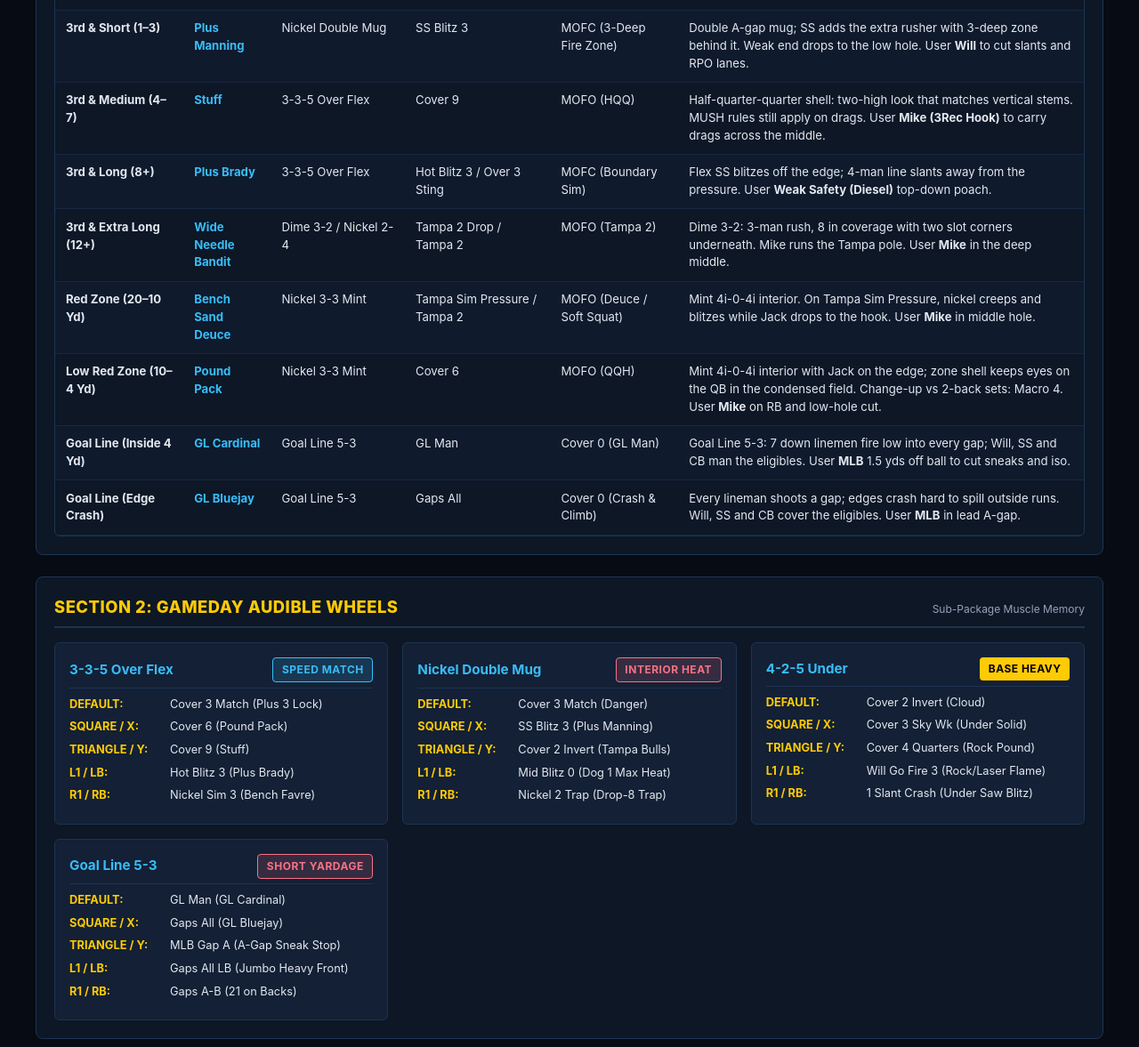
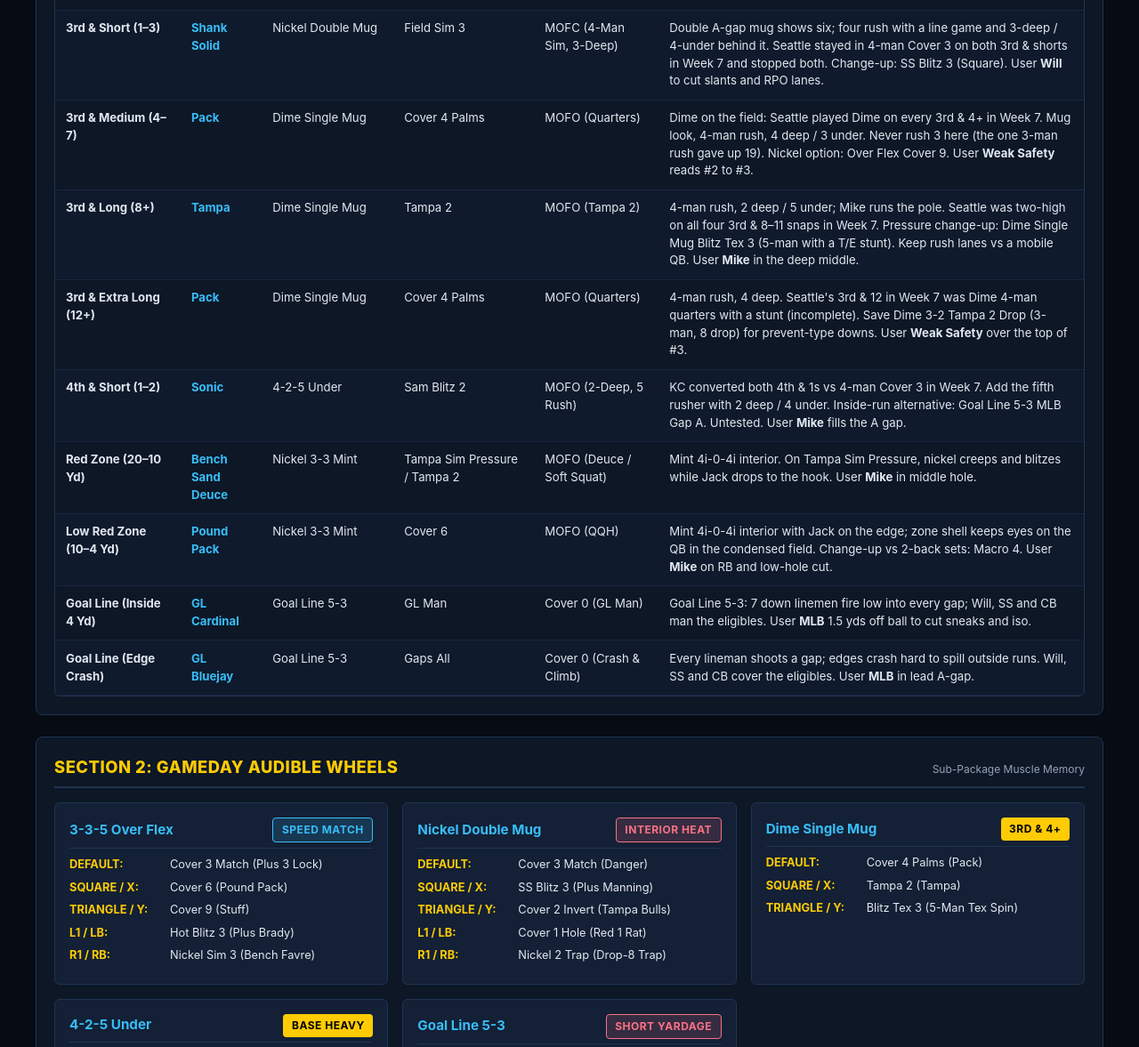
Before and after one commit to bdoubleok/dark-side-defense, a website: page michigan-match-defense.html in a window 1280 px wide. Shown: the part 683-1860 px from the top of the page at 89% size. Drawn offline with Linux system fonts and the light colour scheme.

Commit message:
Reconcile Michigan call sheet with verified Week 7 (SEA 20, KC 3) data
- 3rd & Short: default Double Mug Field Sim 3 (4-man, 3-deep); SS Blitz 3 stays on the wheel.
- 3rd & Medium / 3rd & Extra Long: Dime Single Mug Cover 4 Palms (Seattle was in Dime on every 3rd & 4+).
- 3rd & Long: Dime Single Mug Tampa 2; Blitz Tex 3 as the pressure change-up.
- Add a 4th & Short row: 4-2-5 Under Sam Blitz 2 (KC went 2 for 2 vs 4-man Cover 3).
- Wheels: Double Mug L1 Mid Blitz 0 -> Cover 1 Hole; Under R1 1 Slant Crash -> Sam Blitz 2; new Dime Single Mug wheel.

All new plays are in the CFB '27 4-2-5 book and in playbook Build v11.

```diff
--- a/michigan-match-defense.html
+++ b/michigan-match-defense.html
@@ -356,7 +356,7 @@
   <section id="sec-sit">
     <div class="section-header">
       <h2>Section 1: Situational Call Grid</h2>
-      <span>Tuned to Seattle 2026: ~85% zone · ~60% 2-high</span>
+      <span>Tuned to Seattle 2026: ~85% zone · ~60% 2-high · 3rd &amp; 4+ = Dime</span>
     </div>
     <div class="table-container">
       <table>
@@ -413,35 +413,43 @@
           </tr>
           <tr>
             <th scope="row">3rd &amp; Short (1–3)</th>
-            <td><span class="tag">Plus Manning</span></td>
+            <td><span class="tag">Shank Solid</span></td>
             <td>Nickel Double Mug</td>
-            <td>SS Blitz 3</td>
-            <td>MOFC (3-Deep Fire Zone)</td>
-            <td>Double A-gap mug; SS adds the extra rusher with 3-deep zone behind it. Weak end drops to the low hole. User <strong>Will</strong> to cut slants and RPO lanes.</td>
+            <td>Field Sim 3</td>
+            <td>MOFC (4-Man Sim, 3-Deep)</td>
+            <td>Double A-gap mug shows six; four rush with a line game and 3-deep / 4-under behind it. Seattle stayed in 4-man Cover 3 on both 3rd &amp; shorts in Week 7 and stopped both. Change-up: SS Blitz 3 (Square). User <strong>Will</strong> to cut slants and RPO lanes.</td>
           </tr>
           <tr>
             <th scope="row">3rd &amp; Medium (4–7)</th>
-            <td><span class="tag">Stuff</span></td>
-            <td>3-3-5 Over Flex</td>
-            <td>Cover 9</td>
-            <td>MOFO (HQQ)</td>
-            <td>Half-quarter-quarter shell: two-high look that matches vertical stems. MUSH rules still apply on drags. User <strong>Mike (3Rec Hook)</strong> to carry drags across the middle.</td>
+            <td><span class="tag">Pack</span></td>
+            <td>Dime Single Mug</td>
+            <td>Cover 4 Palms</td>
+            <td>MOFO (Quarters)</td>
+            <td>Dime on the field: Seattle played Dime on every 3rd &amp; 4+ in Week 7. Mug look, 4-man rush, 4 deep / 3 under. Never rush 3 here (the one 3-man rush gave up 19). Nickel option: Over Flex Cover 9. User <strong>Weak Safety</strong> reads #2 to #3.</td>
           </tr>
           <tr>
             <th scope="row">3rd &amp; Long (8+)</th>
-            <td><span class="tag">Plus Brady</span></td>
-            <td>3-3-5 Over Flex</td>
-            <td>Hot Blitz 3 / Over 3 Sting</td>
-            <td>MOFC (Boundary Sim)</td>
-            <td>Flex SS blitzes off the edge; 4-man line slants away from the pressure. User <strong>Weak Safety (Diesel)</strong> top-down poach.</td>
+            <td><span class="tag">Tampa</span></td>
+            <td>Dime Single Mug</td>
+            <td>Tampa 2</td>
+            <td>MOFO (Tampa 2)</td>
+            <td>4-man rush, 2 deep / 5 under; Mike runs the pole. Seattle was two-high on all four 3rd &amp; 8–11 snaps in Week 7. Pressure change-up: Dime Single Mug Blitz Tex 3 (5-man with a T/E stunt). Keep rush lanes vs a mobile QB. User <strong>Mike</strong> in the deep middle.</td>
           </tr>
           <tr>
             <th scope="row">3rd &amp; Extra Long (12+)</th>
-            <td><span class="tag">Wide Needle Bandit</span></td>
-            <td>Dime 3-2 / Nickel 2-4</td>
-            <td>Tampa 2 Drop / Tampa 2</td>
-            <td>MOFO (Tampa 2)</td>
-            <td>Dime 3-2: 3-man rush, 8 in coverage with two slot corners underneath. Mike runs the Tampa pole. User <strong>Mike</strong> in the deep middle.</td>
+            <td><span class="tag">Pack</span></td>
+            <td>Dime Single Mug</td>
+            <td>Cover 4 Palms</td>
+            <td>MOFO (Quarters)</td>
+            <td>4-man rush, 4 deep. Seattle's 3rd &amp; 12 in Week 7 was Dime 4-man quarters with a stunt (incomplete). Save Dime 3-2 Tampa 2 Drop (3-man, 8 drop) for prevent-type downs. User <strong>Weak Safety</strong> over the top of #3.</td>
+          </tr>
+          <tr>
+            <th scope="row">4th &amp; Short (1–2)</th>
+            <td><span class="tag">Sonic</span></td>
+            <td>4-2-5 Under</td>
+            <td>Sam Blitz 2</td>
+            <td>MOFO (2-Deep, 5 Rush)</td>
+            <td>KC converted both 4th &amp; 1s vs 4-man Cover 3 in Week 7. Add the fifth rusher with 2 deep / 4 under. Inside-run alternative: Goal Line 5-3 MLB Gap A. Untested. User <strong>Mike</strong> fills the A gap.</td>
           </tr>
           <tr>
             <th scope="row">Red Zone (20–10 Yd)</th>
@@ -504,8 +512,17 @@
           <li><span class="btn-label">DEFAULT:</span> <span>Cover 3 Match (Danger)</span></li>
           <li><span class="btn-label">SQUARE / X:</span> <span>SS Blitz 3 (Plus Manning)</span></li>
           <li><span class="btn-label">TRIANGLE / Y:</span> <span>Cover 2 Invert (Tampa Bulls)</span></li>
-          <li><span class="btn-label">L1 / LB:</span> <span>Mid Blitz 0 (Dog 1 Max Heat)</span></li>
+          <li><span class="btn-label">L1 / LB:</span> <span>Cover 1 Hole (Red 1 Rat)</span></li>
           <li><span class="btn-label">R1 / RB:</span> <span>Nickel 2 Trap (Drop-8 Trap)</span></li>
+        </ul>
+      </div>
+
+      <div class="card">
+        <h3>Dime Single Mug <span class="badge badge-maize">3rd &amp; 4+</span></h3>
+        <ul>
+          <li><span class="btn-label">DEFAULT:</span> <span>Cover 4 Palms (Pack)</span></li>
+          <li><span class="btn-label">SQUARE / X:</span> <span>Tampa 2 (Tampa)</span></li>
+          <li><span class="btn-label">TRIANGLE / Y:</span> <span>Blitz Tex 3 (5-Man Tex Spin)</span></li>
         </ul>
       </div>
 
@@ -516,7 +533,7 @@
           <li><span class="btn-label">SQUARE / X:</span> <span>Cover 3 Sky Wk (Under Solid)</span></li>
           <li><span class="btn-label">TRIANGLE / Y:</span> <span>Cover 4 Quarters (Rock Pound)</span></li>
           <li><span class="btn-label">L1 / LB:</span> <span>Will Go Fire 3 (Rock/Laser Flame)</span></li>
-          <li><span class="btn-label">R1 / RB:</span> <span>1 Slant Crash (Under Saw Blitz)</span></li>
+          <li><span class="btn-label">R1 / RB:</span> <span>Sam Blitz 2 (Under Sonic)</span></li>
         </ul>
       </div>
 
```
